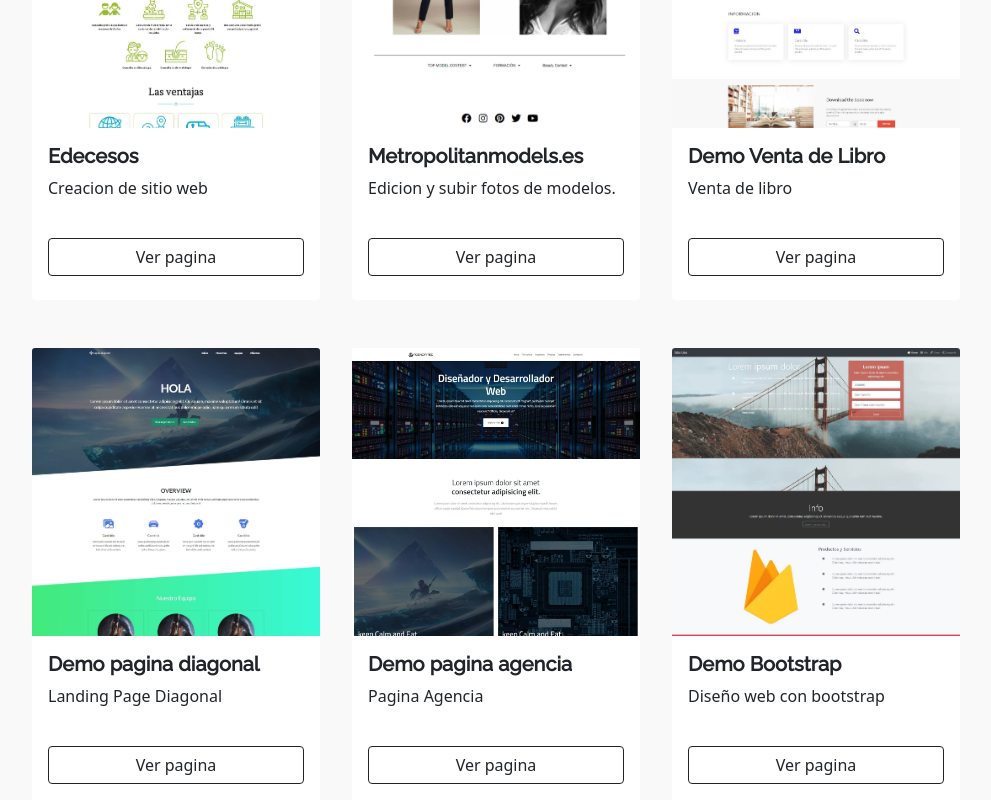
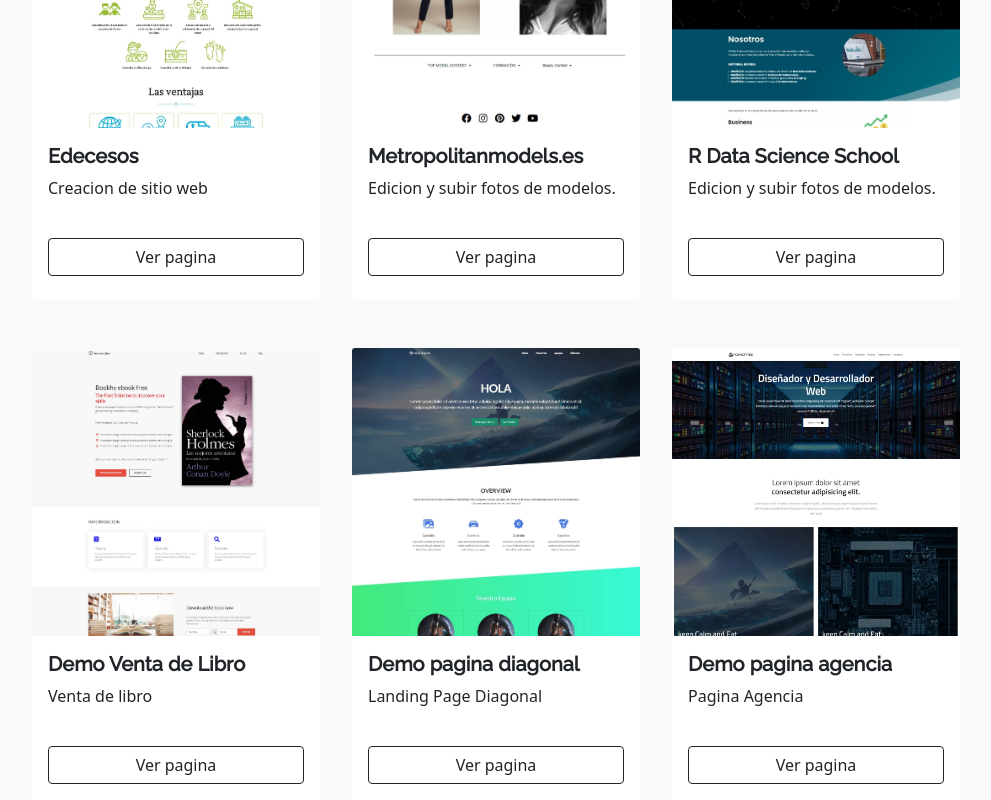
Before and after one commit to KOLEN94/Teofilo-Rosales-Freelancer, a React (Create React App) app: page /#/ in a window 1280 px wide. Shown: the part 4440-5240 px from the top of the page, without its empty margins (144-1135 px from the left). Built offline with nearby package versions, Linux system fonts and the light colour scheme.

Commit message:
pagina rdatascienceschool

```diff
--- a/src/Componentes/Portafolio/Data.js
+++ b/src/Componentes/Portafolio/Data.js
@@ -9,8 +9,8 @@
 import img09 from '../../imagenes/www.obilens.com.jpg'
 import img10 from '../../imagenes/edecesos.com.jpg'
 import img11 from '../../imagenes/LORENA-Metropolitanmodels-España.jpg'
-/* import img12 from '../../imagenes/demo06-calculadora.jpg'
-import img13 from '../../imagenes/peluqueria.jpg' */
+import img12 from '../../imagenes/rdatascienceschool.com.jpg'
+/*import img13 from '../../imagenes/peluqueria.jpg' */
 import img14 from '../../imagenes/venta-libros.jpg'
 import img15 from '../../imagenes/pagina-diagonal.jpg'
 import img16 from '../../imagenes/demo-agencia-cuadrado.jpg'
@@ -116,6 +116,14 @@
     img: img11,
     desc: 'Edicion y subir fotos de modelos.',
     link: 'https://metropolitanmodels.es/lorena/'
+  },
+  {
+    id: 12,
+    titulo: 'R Data Science School',
+    category: "Paginas Web",
+    img: img12,
+    desc: 'Edicion y subir fotos de modelos.',
+    link: 'https://rdatascienceschool.com'
   },
   {
     id: 14,
--- a/src/Componentes/Testimonios/Data.js
+++ b/src/Componentes/Testimonios/Data.js
@@ -30,6 +30,12 @@
       jobTitle: 'Forward Solutions Agent',
       text: 'Voluptatibus rerum dignissimos voluptatem deserunt. Est ut eius eaque quae.'
     },
+    {
+      id: 6,
+      name: 'Daniel IT',
+      jobTitle: 'Forward Solutions Agent',
+      text: 'Voluptatibus rerum dignissimos voluptatem deserunt. Est ut eius eaque quae.'
+    },
   ]
 
 export default listatestimonio;
--- a/src/Componentes/Testimonios/Testimonios.js
+++ b/src/Componentes/Testimonios/Testimonios.js
@@ -37,6 +37,12 @@
       jobTitle: "Forward Solutions Agent",
       text: "Es un profesional a echo un trabajo fantástico rápido creativo para mejor la web y obtener mejores resultado, lo recomiendo 100%.",
     },
+    {
+      id: 6,
+      name: "Daniel IT",
+      jobTitle: "Forward Solutions Agent",
+      text: "Hola teófilo, de mi parte me queda decir gracias, contigo realice los puntos pendientes en mi Pagina web y estoy satisfecho con tu trabajo. Es muy probable que en un futuro salgan más trabajos y espero contigo en ello. Saludos",
+    },
   ];
 
   return (
```
Also changed, not shown: src/imagenes/rdatascienceschool.com.jpg (added).
